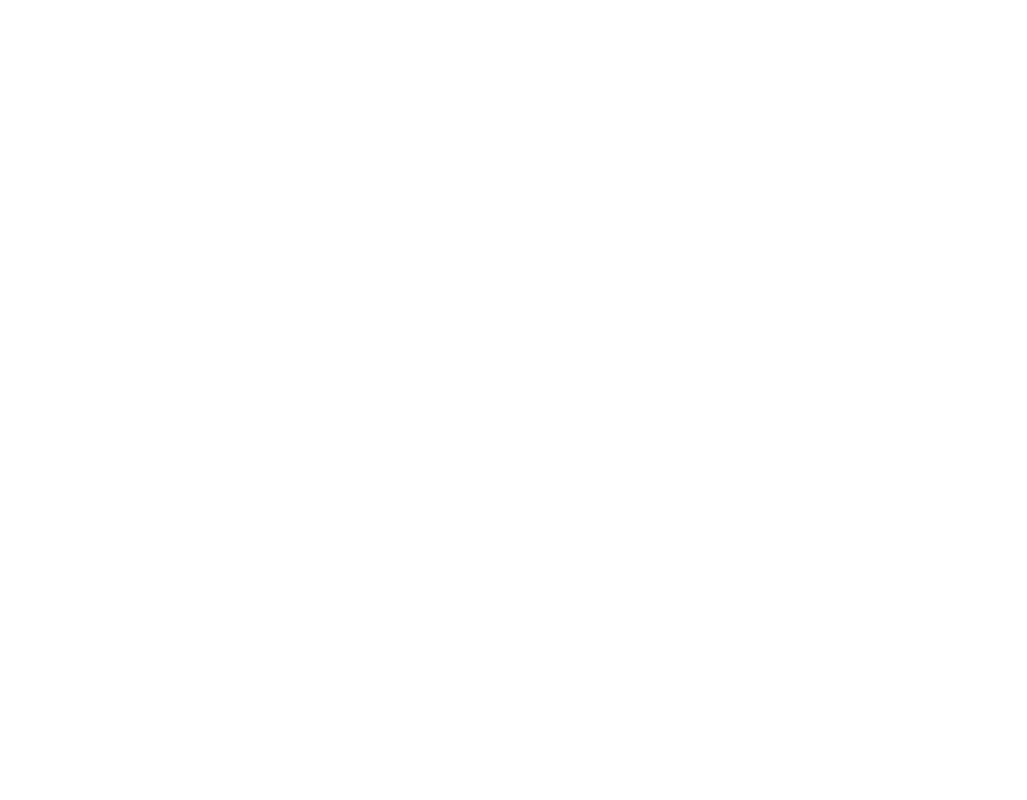
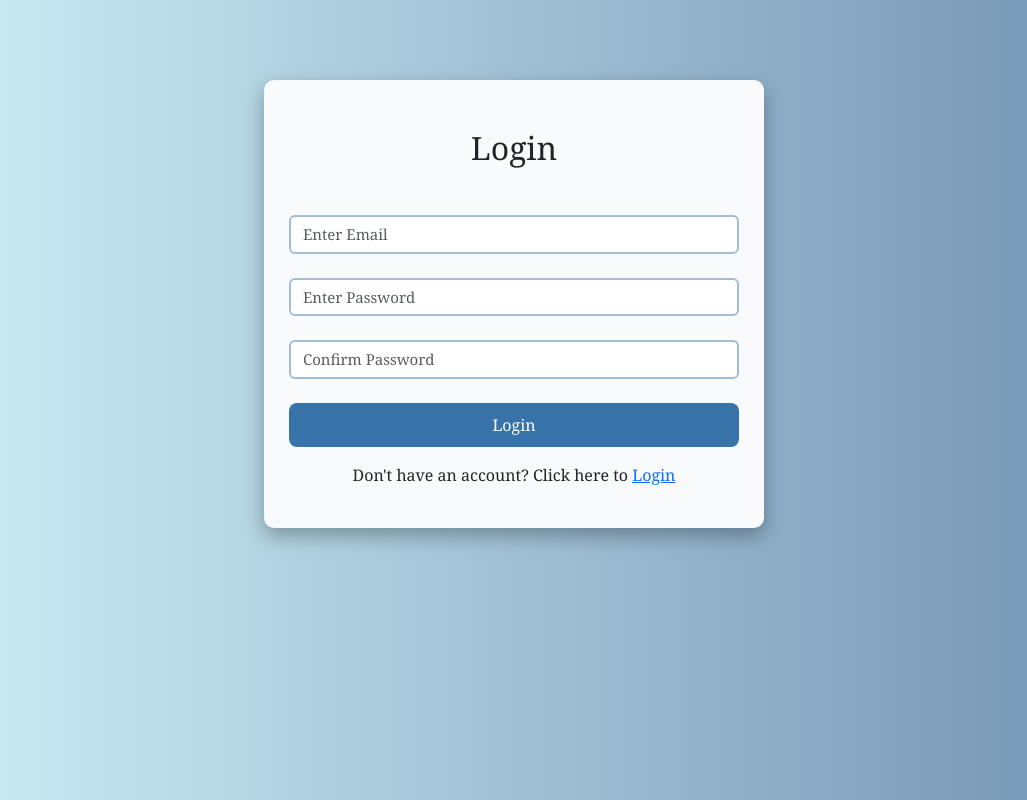
Before and after one commit to MehakAgg13/Subscription-WD-Project, a plain HTML site: page frontend/login.html in a window 1280 px wide. Shown: the whole page, without its empty margins (126-1153 px from the left). Drawn offline with nearby package versions, Linux system fonts and the light colour scheme.

Commit message:
first commit

```diff
--- a/frontend/login.html
+++ b/frontend/login.html
@@ -1,12 +1,81 @@
 <!DOCTYPE html>
 <html lang="en">
+
 <head>
     <meta charset="UTF-8">
     <meta name="viewport" content="width=device-width, initial-scale=1.0">
     <title>Document</title>
     <link href="https://cdn.jsdelivr.net/npm/bootstrap@5.3.0/dist/css/bootstrap.min.css" rel="stylesheet">
+
+    <style>
+        body {
+            font-family: Georgia;
+            background: linear-gradient(to right, #d1f2f8, #7090b2);
+        }
+
+        .login-box {
+            max-width: 500px;
+            max-height: 900px;
+            margin: auto;
+            margin-top: 80px;
+            padding: 25px;
+            background: rgb(248, 250, 252);
+            border-radius: 10px;
+            box-shadow: 0 8px 20px rgba(0, 0, 0, 0.3);
+
+            .form-control {
+                color: #7a7a7a;
+                font-size: 15px;
+                border: 2px solid #a2bed6;
+            }
+
+            .form-control:focus::placeholder {
+                color: #bbb;
+            }
+
+            .btn {
+                background-color: #3773a8;
+                color: white;
+                border: none;
+                border-radius: 8px;
+                padding: 10px;
+                font-size: 16px;
+                transition: 0.3s;
+            }
+
+            .btn:hover {
+                background-color: #3a5aa5;
+                transform: scale(1.05);
+            }
+
+        }
+    </style>
 </head>
+
 <body>
+    <div class="login-box">
+        <h2 class="text-center mb-5 mt-4"> Login </h2>
 
+        <form>
+            <!-- Email -->
+            <input type="email" class="form-control mb-4" placeholder="Enter Email">
+
+            <!-- Password -->
+            <input type="password" class="form-control mb-4" placeholder="Enter Password">
+
+            <!-- Confirm Password -->
+            <input type="password" class="form-control mb-4" placeholder="Confirm Password">
+
+            <!-- Button -->
+            <button class="btn w-100"> Login </button>
+        </form>
+
+        <!-- Login link -->
+        <p class="text-center mt-3">
+            Don't have an account? Click here to
+            <a href="signup.html">Login</a>
+        </p>
+    </div>
 </body>
+
 </html>
```
Also changed, not shown: 1 other file.
